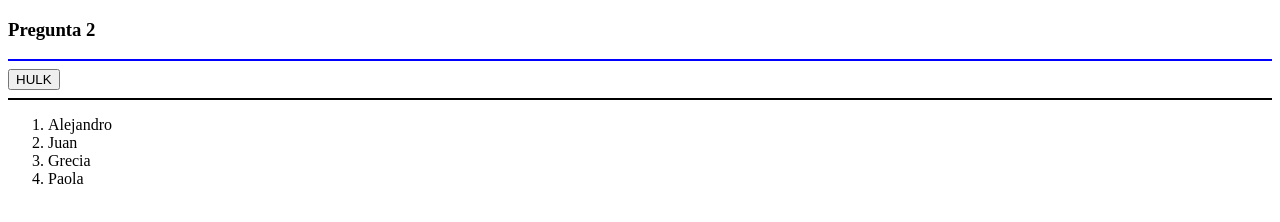
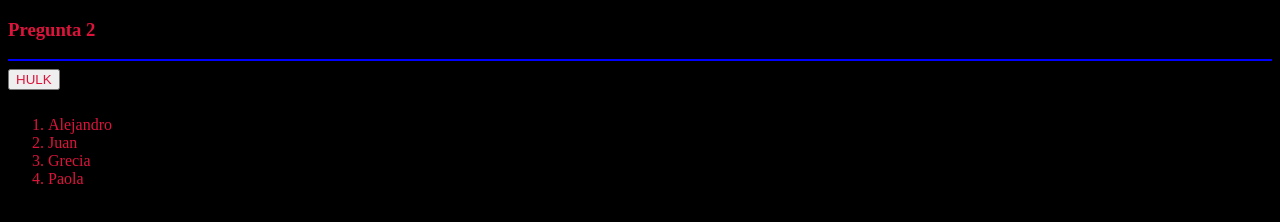
Before and after one commit to OrellanaLuis/EntregaFinal_PArcial, a plain HTML site: page pregunta2/index.html in a window 1280 px wide. Drawn offline with Linux system fonts and the light colour scheme.

Commit message:
entrega final de parcial

```diff
--- a/pregunta2/index.html
+++ b/pregunta2/index.html
@@ -6,17 +6,17 @@
     <meta name="viewport" content="width=device-width, initial-scale=1.0">
     <title>Ejercicio 2</title>
 </head>
-<body>
-    <header>
+<body style="background: black;">
+    <header style="color: crimson;">
         <h3>Pregunta 2</h3>
         <hr color="blue">
     </header>
     <div>
-        <input id="part1" class="alpha" type="button" value="HULK" onclick="alert('Hulk Smash !!!!!')">
+        <input style="color: crimson;" id="part1" class="alpha" type="button" value="HULK" onclick="alert('Hulk Smash !!!!!')">
         <hr color="black">
     </div>
     <div>
-        <ol id="part2" class="beta">
+        <ol style="color: crimson;" id="part2" class="beta">
             <li>Alejandro</li>
             <li>Juan</li>
             <li>Grecia</li>
```
Also changed, not shown: pregunta1/index.html (+4 -4 lines), pregunta3/index.html (+2 -0 lines).
